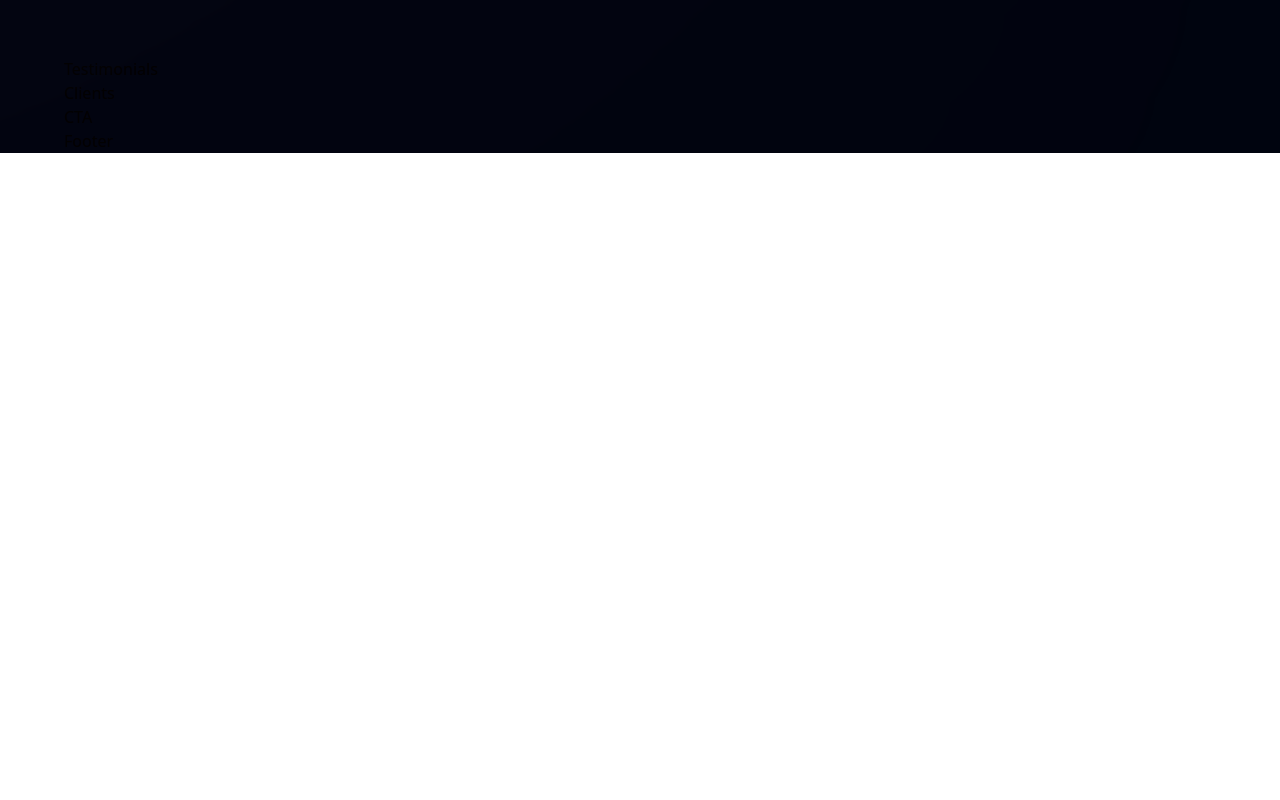
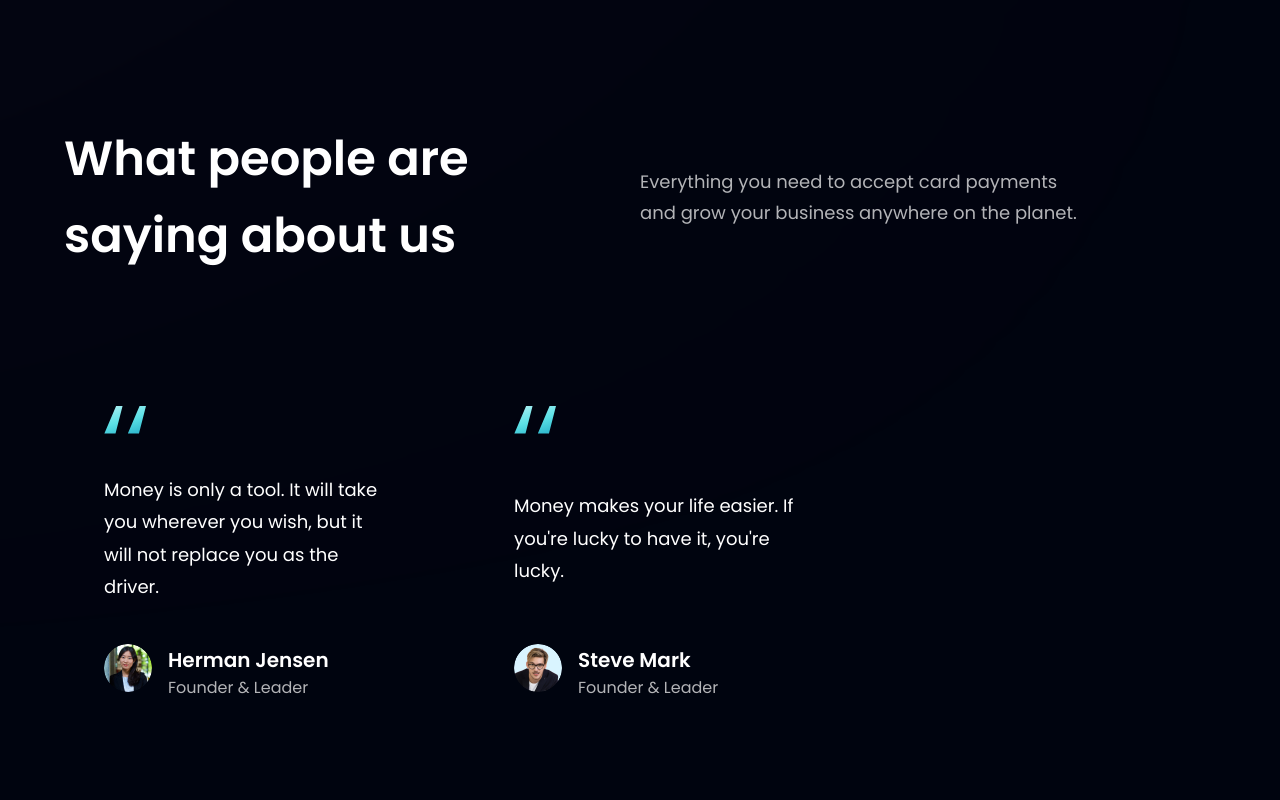
Before and after one commit to jmkenny94/bank_modern_app, a React (Vite) app in the folder bank_modern_app/: page / in a window 1280 px wide. Shown: the part 2740-3540 px from the top of the page. Before the commit the page ends 2893 px from the top, so only its background shows below. Built offline with nearby package versions, Linux system fonts and the light colour scheme.

Commit message:
Finished testimonials Section

```diff
--- a/bank_modern_app/src/components/FeedbackCard.jsx
+++ b/bank_modern_app/src/components/FeedbackCard.jsx
@@ -1,9 +1,25 @@
-import React from 'react'
+import { quotes } from "../assets";
 
-const FeedbackCard = () => {
-  return (
-    <div>FeedbackCard</div>
-  )
-}
+const FeedbackCard = ({ content, name, title, img }) => (
+  <div className="flex justify-between flex-col px-10 py-12 rounded-[20px]  max-w-[370px] md:mr-10 sm:mr-5 mr-0 my-5 feedback-card">
+    <img src={quotes} alt="double_quotes" className="w-[42.6px] h-[27.6px] object-contain" />
+    <p className="font-poppins font-normal text-[18px] leading-[32.4px] text-white my-10">
+      {content}
+    </p>
 
-export default FeedbackCard
+    <div className="flex flex-row">
+      <img src={img} alt={name} className="w-[48px] h-[48px] rounded-full" />
+      <div className="flex flex-col ml-4">
+        <h4 className="font-poppins font-semibold text-[20px] leading-[32px] text-white">
+          {name}
+        </h4>
+        <p className="font-poppins font-normal text-[16px] leading-[24px] text-dimWhite">
+          {title}
+        </p>
+      </div>
+    </div>
+  </div>
+);
+
+
+export default FeedbackCard;
--- a/bank_modern_app/src/components/Testimonials.jsx
+++ b/bank_modern_app/src/components/Testimonials.jsx
@@ -1,9 +1,32 @@
-import React from 'react'
+import { feedback } from "../constants"
+import styles from "../style"
+import FeedbackCard from './FeedbackCard'
 
-const Testimonials = () => {
-  return (
-    <div>Testimonials</div>
-  )
-}
+const Testimonials = () => (
+    <section id='clients' className={`${styles.paddingY} ${styles.flexCenter} flex-col relative `}>
+      {/* Todo */}
+      <div/>
+
+      <div className="w-full flex justify-between items-center md:flex-row flex-col sm:mb-16 mb-6 relative z-[1]">
+        <h1 className={styles.heading2}>What people are <br className="sm:block hidden"/> saying about us</h1>
+        <div className="w-full md:mt-0 mt-6">
+          <p className={`${styles.paragraph} text-left max-w-[450px]`}>
+            Everything you need to accept card payments and grow your business anywhere on the planet.
+          </p>
+
+        </div>
+      </div>
+
+      <div className="flex flex-wrap sm:justify-start justify-center w-full feedback-container relative z-[1]">
+        {feedback.map((card) => (
+          <FeedbackCard key={card.id} {...card}/>
+        ))}
+
+      </div>
+
+    </section>
+
+
+    )
 
 export default Testimonials
```
